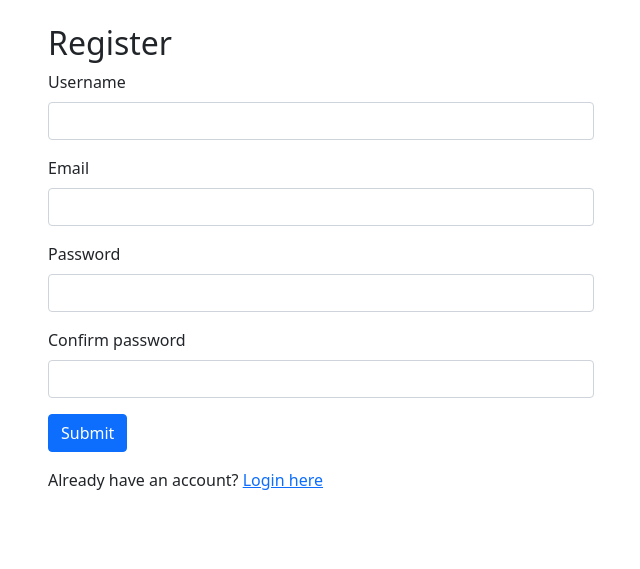
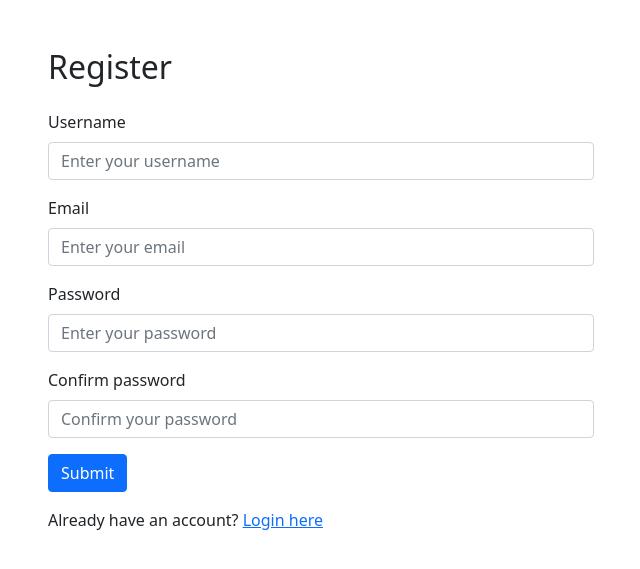
Before and after one commit to rssukantha269-tech/Flask, a Flask app: template templates/register.html in a window 1280 px wide. Shown: the part 56-625 px from the top of the page, without its empty margins (319-959 px from the left). Run offline with Flask 3, Linux system fonts and the light colour scheme; the template is opened without the code that fills it, so the values that code supplies are empty, except form fields; form fields are guessed from the names that the template uses; some libraries are stand-ins or nearby versions.

Commit message:
Enhance register.html with error messages and styling
Updated registration form with improved layout and error handling.

```diff
--- a/templates/register.html
+++ b/templates/register.html
@@ -3,29 +3,49 @@
 {% block title %}Register{% endblock %}
 
 {% block content %}
-<div class="row justify-content-center">
+<div class="row justify-content-center mt-5">
     <div class="col-md-6">
-        <h2>Register</h2>
-        <form method="POST">
+        <h2 class="mb-4">Register</h2>
+        <form method="POST" novalidate>
             {{ form.hidden_tag() }}
+
             <div class="mb-3">
                 {{ form.username.label(class="form-label") }}
-                {{ form.username(class="form-control") }}
+                {{ form.username(class="form-control", placeholder="Enter your username") }}
+                {% for error in form.username.errors %}
+                    <div class="text-danger">{{ error }}</div>
+                {% endfor %}
             </div>
+
             <div class="mb-3">
                 {{ form.email.label(class="form-label") }}
-                {{ form.email(class="form-control") }}
+                {{ form.email(class="form-control", placeholder="Enter your email") }}
+                {% for error in form.email.errors %}
+                    <div class="text-danger">{{ error }}</div>
+                {% endfor %}
             </div>
+
             <div class="mb-3">
                 {{ form.password.label(class="form-label") }}
-                {{ form.password(class="form-control") }}
+                {{ form.password(class="form-control", placeholder="Enter your password") }}
+                {% for error in form.password.errors %}
+                    <div class="text-danger">{{ error }}</div>
+                {% endfor %}
             </div>
+
             <div class="mb-3">
                 {{ form.confirm_password.label(class="form-label") }}
-                {{ form.confirm_password(class="form-control") }}
+                {{ form.confirm_password(class="form-control", placeholder="Confirm your password") }}
+                {% for error in form.confirm_password.errors %}
+                    <div class="text-danger">{{ error }}</div>
+                {% endfor %}
             </div>
-            {{ form.submit(class="btn btn-primary") }}
+
+            <div class="mb-3">
+                {{ form.submit(class="btn btn-primary") }}
+            </div>
         </form>
+
         <p class="mt-3">Already have an account? <a href="{{ url_for('auth.login') }}">Login here</a></p>
     </div>
 </div>
```
